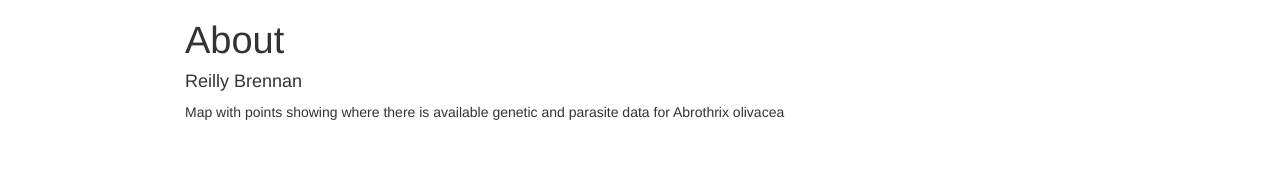
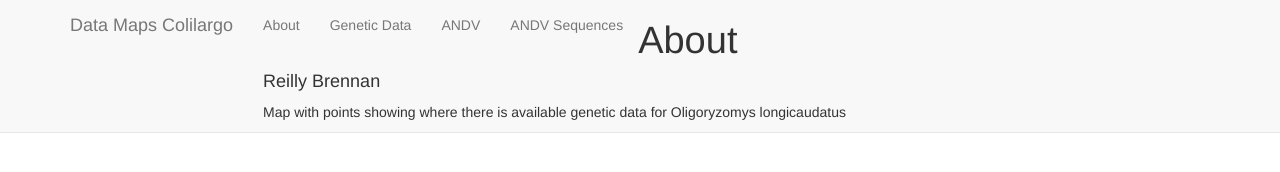
Before and after one commit to reillybren/olivacea, a plain HTML site: page index.html in a window 1280 px wide. Drawn offline with nearby package versions, Linux system fonts and the light colour scheme; some packages are replaced by stand-ins of ours.

Commit message:
Add files via upload

```diff
--- a/index.html
+++ b/index.html
@@ -248,8 +248,30 @@ if (window.hljs) {
 }
 </script>
 
-
-
+<div class="navbar navbar-default  navbar-fixed-top" role="navigation">
+  <div class="container">
+    <div class="navbar-header">
+      <button type="button" class="navbar-toggle collapsed" data-toggle="collapse" data-bs-toggle="collapse" data-target="#navbar" data-bs-target="#navbar">
+        <span class="icon-bar"></span>
+        <span class="icon-bar"></span>
+        <span class="icon-bar"></span>
+      </button>
+      <a class="navbar-brand" href="index.html">Data Maps Colilargo</a>
+    </div>
+    <div id="navbar" class="navbar-collapse collapse">
+      <ul class="nav navbar-nav">
+        <li>
+  <a href="index.html">About</a>
+</li>
+<li>
+  <a href="MapView.html">Genetic Data</a>
+</li>
+<li>
+  <a href="ANDV.html">ANDV</a>
+</li>
+<li>
+  <a href="ANDVSeq.html">ANDV Sequences</a>
+</li>
 
 
 
@@ -355,8 +377,8 @@ display: none;
 </div>
 
 
-<p>Map with points showing where there is available genetic and parasite
-data for Abrothrix olivacea</p>
+<p>Map with points showing where there is available genetic data for
+Oligoryzomys longicaudatus</p>
 
 
 
```
